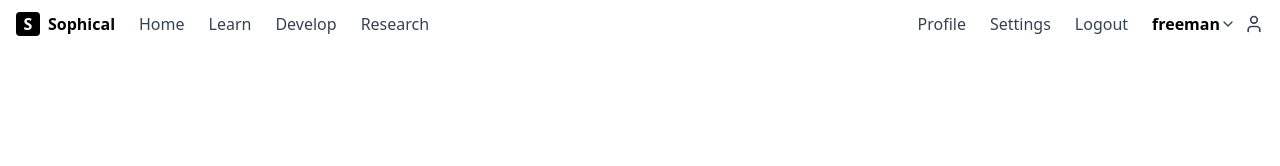
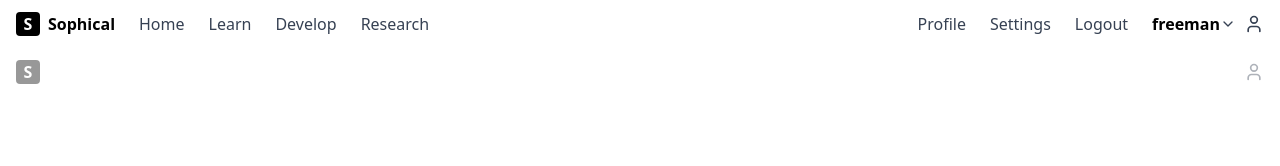
Before and after one commit to thenofreeman/sophical-frontend, a React (Vite) app: page / in a window 1280 px wide. Shown: the top 166 px of the page. Built offline with nearby package versions, Linux system fonts and the light colour scheme.

Commit message:
temporarily show both

```diff
--- a/src/App.tsx
+++ b/src/App.tsx
@@ -5,6 +5,7 @@ function App() {
   return (
     <>
       <Navbar style='normal' />
+      <Navbar style='minimal' />
     </>
   );
 }
```
